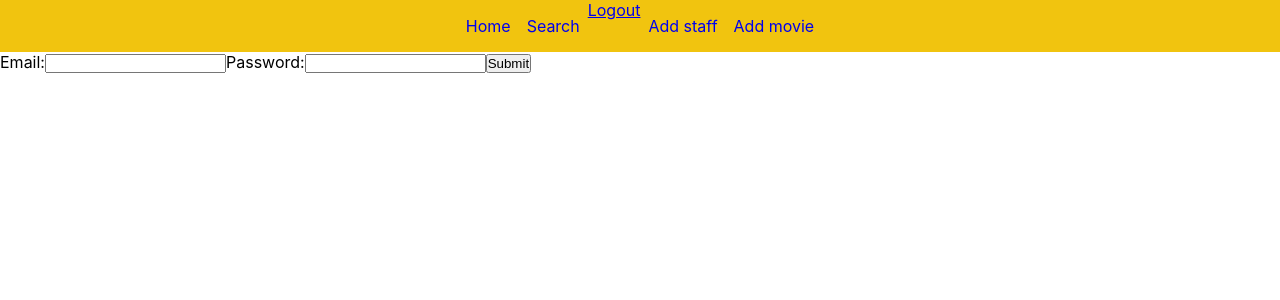
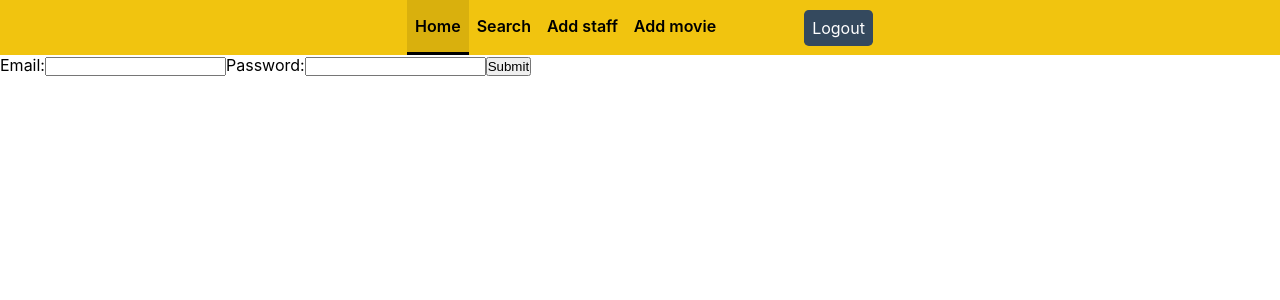
Before and after one commit to Backins/node-project-esgi, a React (Create React App) app in the folder client/: page /login in a window 1280 px wide. Shown: the top 300 px of the page. Built offline with nearby package versions, Linux system fonts and the light colour scheme; sample sign-in values are in the browser's storage.

Commit message:
Integration complete navbar

```diff
--- a/client/src/components/Logout/index.js
+++ b/client/src/components/Logout/index.js
@@ -2,7 +2,7 @@ import React, {useContext} from 'react';
 import { AuthContext } from "../Auth/AuthProvider";
 import { Redirect } from 'react-router-dom';
 
-const Logout = () => {
+const Logout = (classname) => {
   let { setUser } = useContext(AuthContext);
 
   const onClick = () => {
@@ -10,7 +10,7 @@ const Logout = () => {
     setUser(null);
     return <Redirect to='/'/>
   };
-  return ( <a href="#" onClick={() => onClick()}>Logout</a> );
+  return ( <a href="#" className={classname.classname} onClick={() => onClick()}>Logout</a> );
 };
 
 export default Logout;
--- a/client/src/components/NavBar/index.js
+++ b/client/src/components/NavBar/index.js
@@ -1,9 +1,10 @@
 import React, { useContext }  from 'react';
-import { BrowserRouter , Link } from "react-router-dom";
+import { BrowserRouter , NavLink } from "react-router-dom";
 import Router from '../Router';
 import { AuthContext } from "../Auth/AuthProvider";
 import Logout from '../Logout';
 import { makeStyles } from '@material-ui/core/styles';
+import { flexbox } from '@material-ui/system';
 
 const useStyles = makeStyles(theme => ({
   '@global': {
@@ -19,17 +20,44 @@ const useStyles = makeStyles(theme => ({
     backgroundColor: '#f1c40f'
   },
   item: {
-    transition: 'background-color .3s ease',
-    '&:hover': {
-      backgroundColor: 'rgba(0,0,0,0.1)'
-    }
+    display: 'flex'
   },
   itemLink: {
     display: 'block',
     padding: '1rem 0.5rem',
     textDecoration: 'none',
-    width: '100%',
-    height: '100%',
+    color: "#000",
+    fontWeight: '600',
+    borderBottom: '3px solid transparent',
+    transition: 'background-color .3s ease, border .3s ease',
+    '&:hover': {
+      borderBottom: '3px solid black',
+      backgroundColor: 'rgba(0,0,0,0.1)'
+    }
+  },
+  itemLinkActive: {
+    backgroundColor: 'rgba(0,0,0,0.1)',
+    borderBottom: '3px solid black'
+  },
+  itemLogout: {
+    display: 'flex',
+    alignContent: 'center',
+    alignItems: 'center',
+    justifyContent: 'center'
+  },
+  itemLinkLogout: {
+    display: 'flex',
+    backgroundColor: '#34495e',
+    color: '#FFF',
+    borderRadius: '0.3rem',
+    marginLeft: '5rem',
+    alignItems: 'center',
+    padding: '.5rem',
+    textDecoration: 'none',
+    transition: 'background-color .3s ease',
+    '&:hover': {
+      backgroundColor: '#2c3e50',
+    }
   }
 }));
 
@@ -44,21 +72,21 @@ const NavBar = () => {
         <nav>
           <ul className={classes.menu}>
             <li className={classes.item}>
-              <Link className={classes.itemLink} to="/">Home</Link>
+              <NavLink className={classes.itemLink} to="/" activeClassName={classes.itemLinkActive}>Home</NavLink>
             </li>
-            <li className={classes.item}><Link className={classes.itemLink} to="/search">Search</Link></li>
+            <li className={classes.item}><NavLink className={classes.itemLink} to="/search" activeClassName={classes.itemLinkActive}>Search</NavLink></li>
             {
               user ? <>
-                  <li className={classes.item}><Logout className={classes.itemLink}/></li>
-                  <li className={classes.item}><Link className={classes.itemLink} to="/create/staff">Add staff</Link></li>
-                  <li className={classes.item}><Link className={classes.itemLink} to="/create/movie">Add movie</Link></li>
+                  <li className={classes.item}><NavLink className={classes.itemLink} to="/create/staff" activeClassName={classes.itemLinkActive}>Add staff</NavLink></li>
+                  <li className={classes.item}><NavLink className={classes.itemLink} to="/create/movie" activeClassName={classes.itemLinkActive}>Add movie</NavLink></li>
+                  <li className={classes.itemLogout}><Logout classname={classes.itemLinkLogout}/></li>
                 </>:
                 <>
                   <li className={classes.item}>
-                    <Link className={classes.itemLink} to="/login">Login</Link>
+                    <NavLink className={classes.itemLink} to="/login" activeClassName={classes.itemLinkActive}>Login</NavLink>
                   </li>
                   <li className={classes.item}>
-                    <Link className={classes.itemLink} to="/signup">Sign up</Link>
+                    <NavLink className={classes.itemLink} to="/signup" activeClassName={classes.itemLinkActive}>Sign up</NavLink>
                   </li>
                 </>
             }
```
